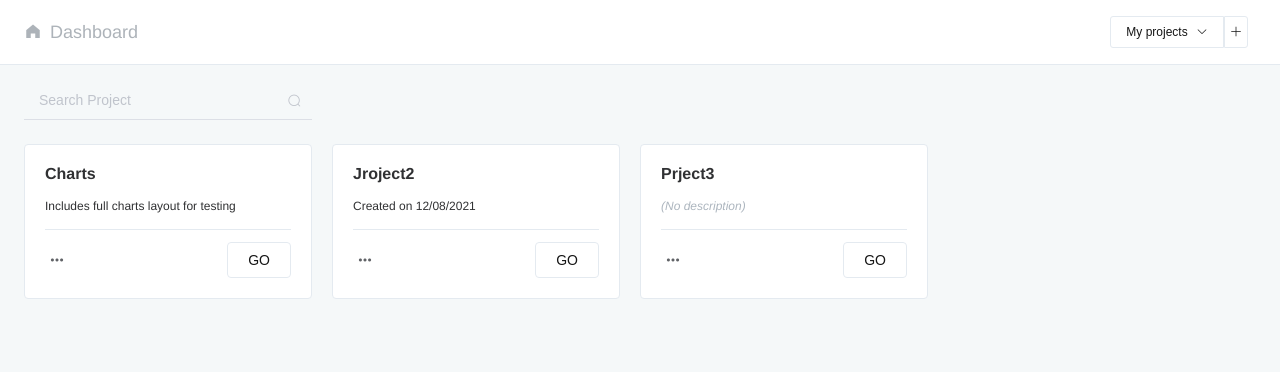
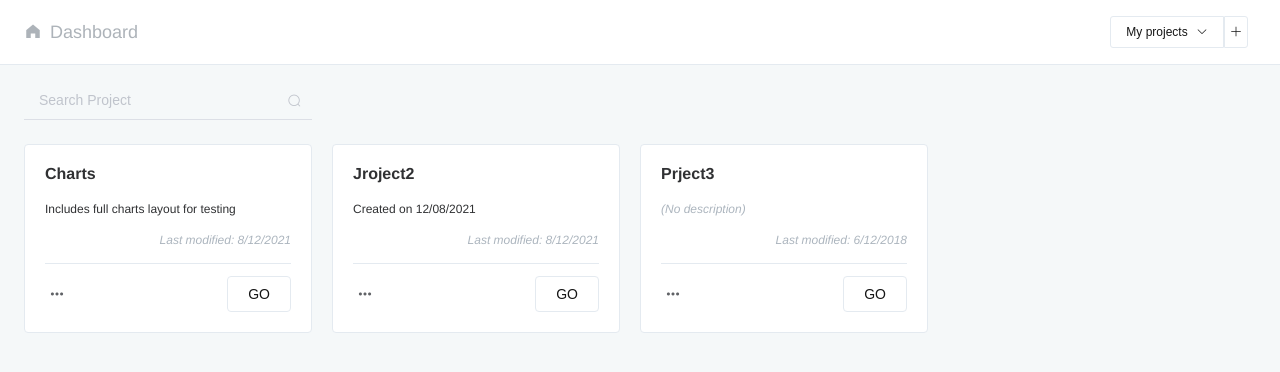
Before and after one commit to careerhao/dashboard, a Vue app: page /projects#/projects in a window 1280 px wide. Shown: the top 372 px of the page. Built offline with nearby package versions, Linux system fonts and the light colour scheme.

Commit message:
Add time of the project last modified to project card

```diff
--- a/src/components/project-card/ProjectCard.vue
+++ b/src/components/project-card/ProjectCard.vue
@@ -20,12 +20,21 @@
     			    <span><strong>{{ item.name }}</strong></span>
   			    </div>
   			    <div class="project-card__description">
-    			    <span class="project-card__description--none" v-if="item.description === ''">
-                        <i>(No description)</i>
-    			    </span>
-                    <span v-else class="project-card__description-text">
-                        {{ item.description }}
-                    </span>
+    			    <div class="project-card__wrapper">
+                        <span class="project-card__description-text project-card__description--none" v-if="item.description === ''">
+                            <i>(No description)</i>
+                        </span>
+                        <span v-else class="project-card__description-text">
+                            {{ item.description }}
+                        </span>
+    			    </div>
+                    <i
+                        class="project-card__description-text
+                            project-card__description-modified
+                            project-card__description--none "
+                    >
+                        Last modified: {{ parseTime(item.timestamp) }}
+                    </i>
   			    </div>
                 <div class="project-card__footer">
                     <div class="project-card__more-options">
@@ -81,7 +90,7 @@
 
 <script>
 import { mapState, mapGetters } from 'vuex';
-
+import { dateTime, isToday, isThisYear } from '@/utils';
 export default {
     name: 'ProjectCard',
     props: {
@@ -120,6 +129,11 @@ export default {
         },
         shareProject(item) {
             this.$emit('shareProject', item);
+        },
+        parseTime(timestamp) {
+            const time = new Date(parseInt(timestamp))
+
+            return isToday(time) ? dateTime(time).split(',')[1] : dateTime(time).split(',')[0];
         }
     }
 }
@@ -154,12 +168,21 @@ export default {
     }
 
     &__description {
+        display: flex;
+        flex-direction: column;
+
         padding: 1rem 0;
-        font-size: 12px;
 
         &-text {
+            font-size: .75rem;
             word-wrap: break-word;
             word-break: break-all;
+        }
+
+        &-modified {
+            align-self: flex-end;
+
+            margin-top: 1rem;
         }
 
         &--none {
--- a/src/data/projectList.js
+++ b/src/data/projectList.js
@@ -4,18 +4,18 @@ export const projectList = {
         id: '00000000-0000-0000-0000-000000000000',
         name: 'Charts',
         description: 'Includes full charts layout for testing',
-        timestamp: '',
+        timestamp: '1628779061000',
     },
     {
         id: '00000000-0000-0000-0000-000000000001',
         name: 'Jroject2',
         description: 'Created on 12/08/2021',
-        timestamp: '',
+        timestamp: '1628778061000',
     },
     {
         id: '00000000-0000-0000-0000-000000000002',
         name: 'Prject3',
         description: '',
-        timestamp: '',
+        timestamp: '1528779241000',
     },
 ]};
--- a/src/utils/index.js
+++ b/src/utils/index.js
@@ -1,3 +1,5 @@
+import log from '@/utils/log';
+
 export const debounce = (func, delay, doLeading = false) => {
     let timeout;
     let didLeading = false;
@@ -15,6 +17,33 @@ export const debounce = (func, delay, doLeading = false) => {
     };
 }
 
+export const isToday = date => {
+    if(!date) {
+        log.warn('isToday check failed, missing params');
+        return;
+    }
+
+    // return date.toString().slice(0, 15) === new Date().toString().slice(0, 15) // Thu Aug 12 2021 ===  Wed Aug 18 2021
+    return date.toString().slice(0, 10) === new Date().toString().slice(0, 10) // Thu Aug 12 === Wed Aug 18
+}
+
+export const isThisYear = date => {
+    if(!date) {
+        log.warn('isThisYear check failed, missing params');
+        return;
+    }
+
+    return date.toString().slice(10, 15) ===  new Date().toString().slice(10, 15);
+}
+
+// export const isThisWeek = date => {
+//     if(!date) {
+//         log.warn('isThisWeek check failed, missing params');
+//         return;
+//     }
+
+// }
+
 export const dateTime = date => {
     let realDate = date;
 
@@ -23,7 +52,7 @@ export const dateTime = date => {
         realDate = new Date();
     }
 
-    return realDate.toISOString().slice(0, 19).replace('T', ' ');
+    return realDate.toLocaleString().replace(/:\d{1,2}$/,' ');
 };
 
 export const deepClone = source => {
```
